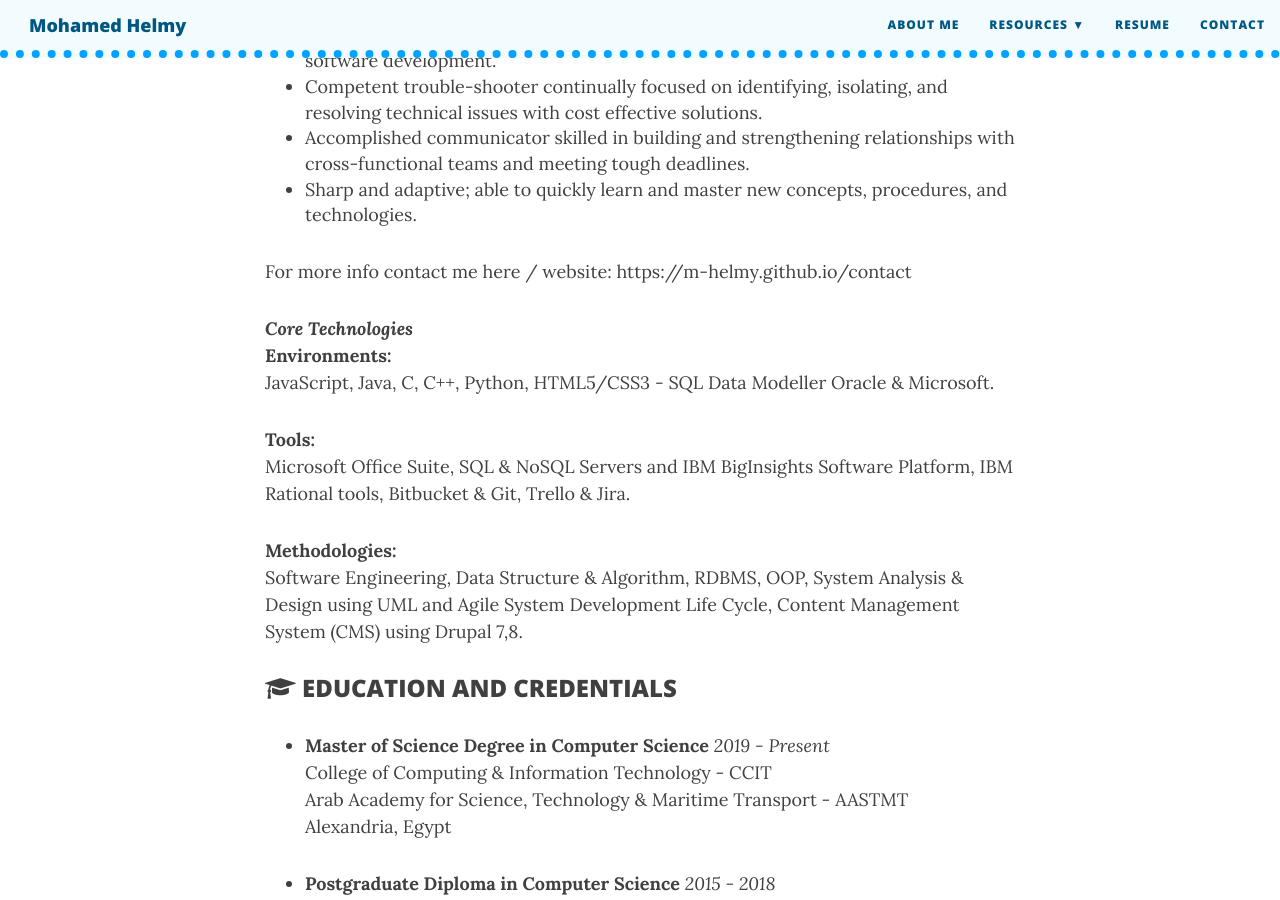
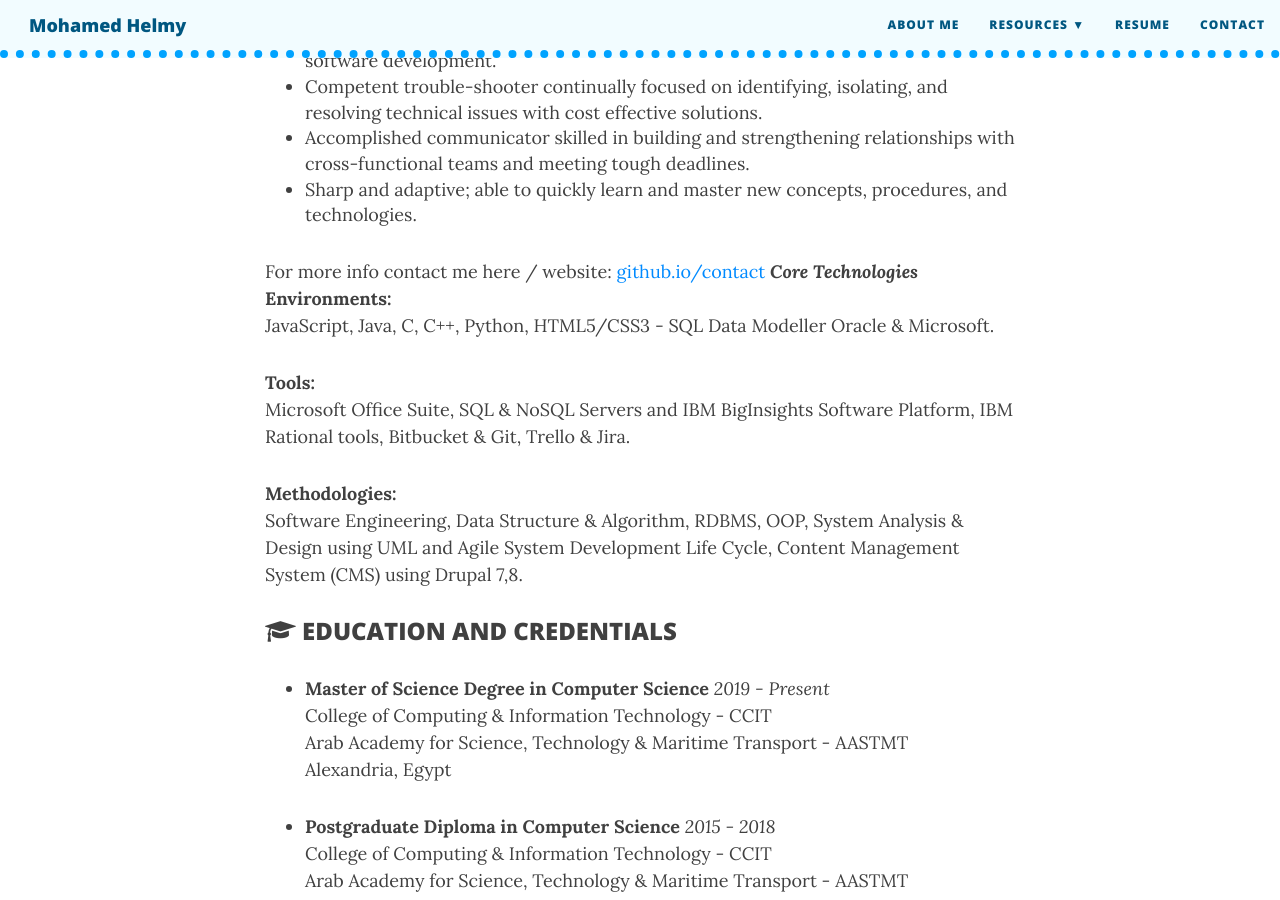
Before and after one commit to M-Helmy/m-helmy.github.io, a Jekyll site: the page built from resume.md, in a window 1280 px wide and 900 px high, scrolled down 1632 px. Built offline with Jekyll 4.4.1, drawn with Linux system fonts in a browser that asks for light colours; nearby versions of some CDN libraries; comment, search, counter and statistics services are not loaded; some of the changed lines change nothing that is shown.

Commit message:
Update resume.md

```diff
--- a/resume.md
+++ b/resume.md
@@ -40,8 +40,7 @@ Technically sophisticated professional offering hands-on experience in Web Devel
 - Accomplished communicator skilled in building and strengthening relationships with cross-functional teams and meeting tough deadlines.
 - Sharp and adaptive; able to quickly learn and master new concepts, procedures, and technologies.
 
-For more info contact me here / website: https://m-helmy.github.io/contact
-
+For more info contact me here / website: [github.io/contact](https://m-helmy.github.io/contact)
 ***Core Technologies***<br/>
 **Environments:**<br/>
 JavaScript, Java, C, C++, Python, HTML5/CSS3 - SQL Data Modeller Oracle & Microsoft.
```
